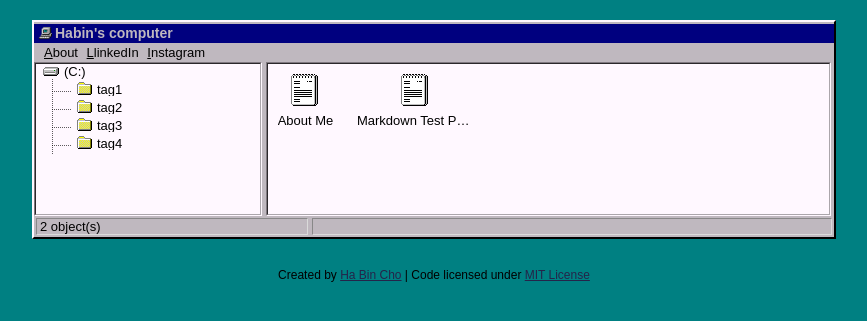
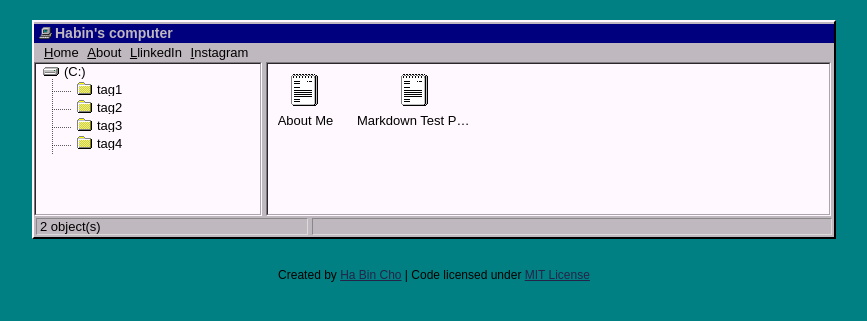
Before and after one commit to heybin314/heybin314.github.io, a Jekyll site: the page built from index.html, in a window 1280 px wide. Shown: the top 321 px of the page, without its empty margins (206-1073 px from the left). Built offline with Jekyll 4.4.1, drawn with Linux system fonts in a browser that asks for light colours.

Commit message:
Update topbar.html

```diff
--- a/_includes/topbar.html
+++ b/_includes/topbar.html
@@ -1,4 +1,5 @@
 <ul class="topbar">
+	<a href="/"><li><u>H</u>ome</li></a>
 	<a href="/me"><li><u>A</u>bout</li></a>
 	<a href="https://www.linkedin.com/in/habin-cho/" target="_blank"><li><u>L</u>linkedIn</li></a>
 	<a href="https://www.instagram.com/binhacho" target="_blank"><li><u>I</u>nstagram</li></a>
```
